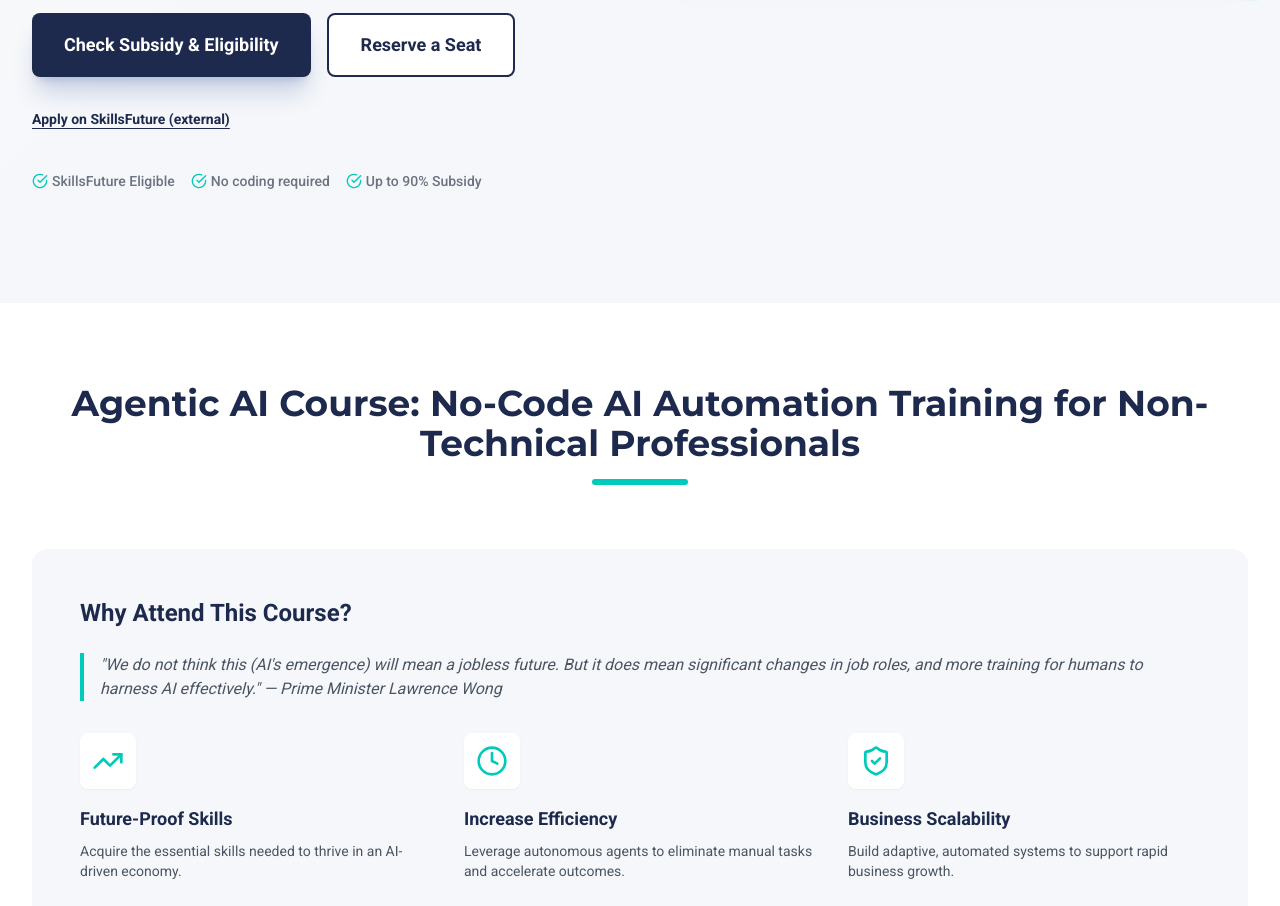
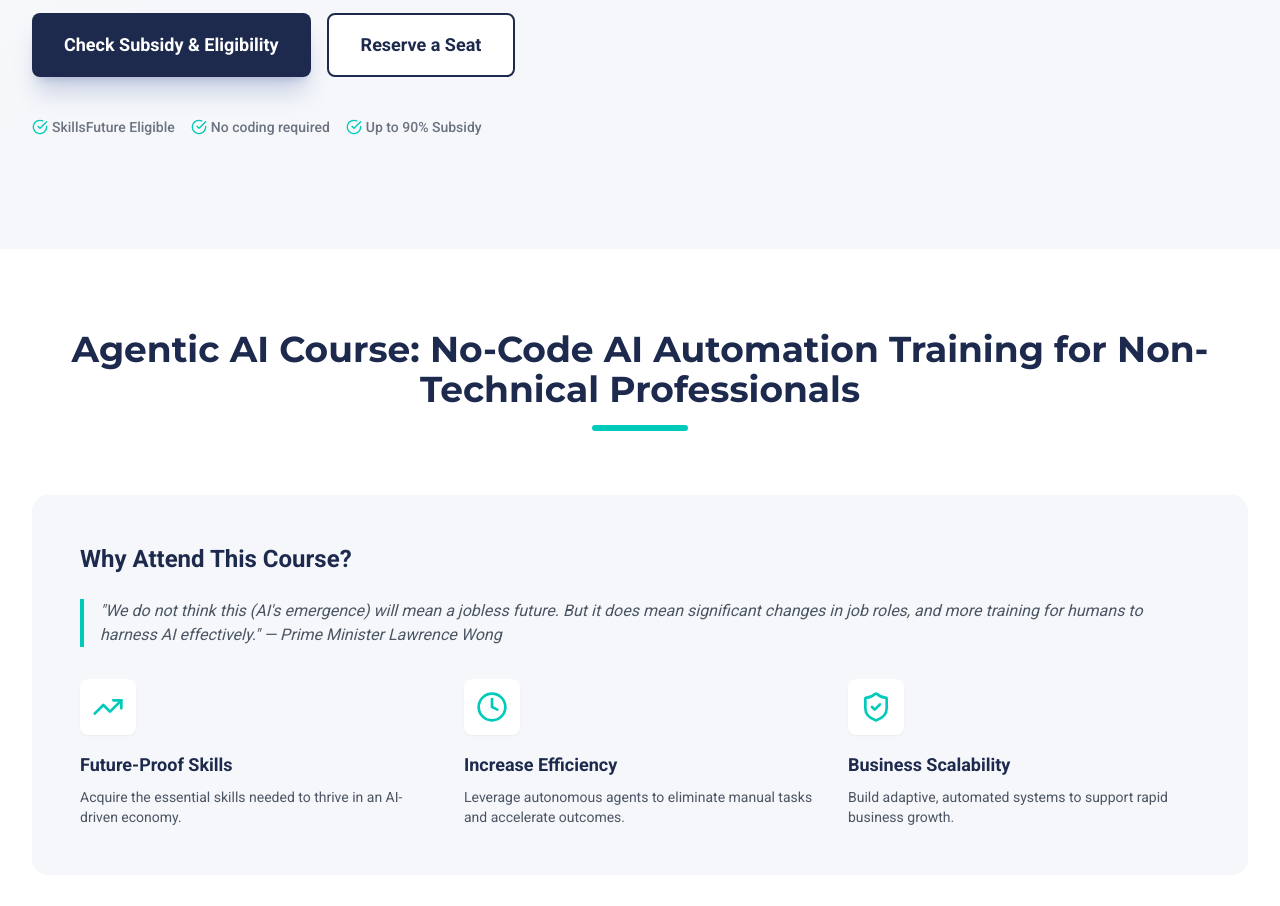
Before and after one commit to nexiuslabs/nexiusacademyskillsfuture, a React (Vite) app: page /courses/agentic-ai in a window 1280 px wide. Shown: the part 898-1804 px from the top of the page. Built offline with nearby package versions, Linux system fonts and the light colour scheme.

Commit message:
Remove SkillsFuture external link from course hero

```diff
--- a/components/courses/CourseHero.tsx
+++ b/components/courses/CourseHero.tsx
@@ -1,12 +1,8 @@
 import React from 'react';
 import { Star, CheckCircle, CalendarDays, Clock3, Presentation, Wallet } from 'lucide-react';
 import { openLeadModal } from '../../services/leadModal';
-import { trackOutboundClick } from '../../services/analytics';
 
 const Hero: React.FC = () => {
-  const APPLY_LINK =
-    'https://www.myskillsfuture.gov.sg/content/portal/en/training-exchange/course-directory/course-detail.html?courseReferenceNumber=TGS-2025059915#courseDetailsSection01';
-
   return (
     <section className="relative pt-32 pb-20 lg:pt-40 lg:pb-28 overflow-hidden bg-neutral">
       <div className="absolute inset-0 bg-gradient-to-br from-white via-transparent to-transparent opacity-60"></div>
@@ -78,22 +74,6 @@ const Hero: React.FC = () => {
               </button>
             </div>
 
-            <a
-              href={APPLY_LINK}
-              target="_blank"
-              rel="noopener noreferrer"
-              onClick={() =>
-                trackOutboundClick({
-                  channel: 'skillsfuture',
-                  pagePath: '/courses/agentic-ai',
-                  position: 'course_hero_tertiary_apply',
-                })
-              }
-              className="inline-flex w-fit items-center text-sm font-semibold text-primary hover:text-accent underline underline-offset-4"
-            >
-              Apply on SkillsFuture (external)
-            </a>
-
             <div className="flex flex-wrap gap-4 pt-2 text-sm font-medium text-gray-500">
               <div className="flex items-center gap-1">
                 <CheckCircle size={16} className="text-accent" /> SkillsFuture Eligible
```
